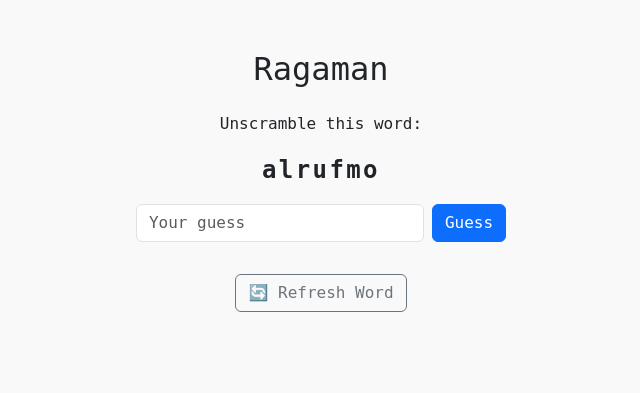
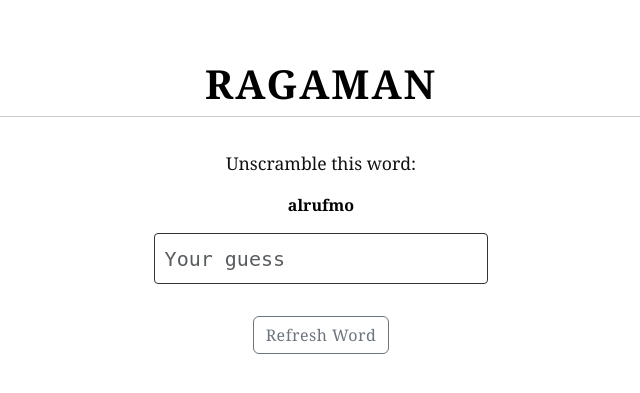
Before and after one commit to nicholasedger88/Ragaman, a Flask app: page / in a window 1280 px wide. Shown: the top 393 px of the page, without its empty margins (319-959 px from the left). Run offline with Flask 3, Linux system fonts and the light colour scheme.

Commit message:
Updated styling

```diff
--- a/app.py
+++ b/app.py
@@ -32,7 +32,7 @@ def index():
         if len(guess) != len(target_word):
             feedback = f"Please enter a {len(target_word)}-letter word."
         elif guess == target_word:
-            feedback = f"🎉 Correct! The word was: {target_word.upper()}"
+            feedback = f"Correct! The word was: {target_word}"
         else:
             styled = []
             for i in range(len(target_word)):
--- /dev/null
+++ b/static/style.css
@@ -0,0 +1,80 @@
+body {
+    background-color: white;
+    font-family: Georgia, 'Times New Roman', serif;
+    color: #000;
+    margin-top: 60px;
+}
+
+.container {
+    max-width: 700px;
+    margin: 0 auto;
+    padding: 0 1rem;
+}
+
+h1 {
+    font-size: 2.5rem;
+    font-weight: 700;
+    text-align: center;
+    border-bottom: 1px solid #ccc;
+    padding-bottom: 0.5rem;
+    margin-bottom: 2rem;
+    text-transform: uppercase;
+    letter-spacing: 0.05em;
+}
+
+p, li {
+    font-family: Georgia, 'Times New Roman', serif;
+    font-size: 1.1rem;
+    line-height: 1.6;
+    color: #111;
+}
+
+form {
+    margin-bottom: 2rem;
+}
+
+input[type="text"] {
+    width: 100%;
+    padding: 0.6rem;
+    font-size: 1.25rem;
+    font-family: monospace;
+    border: 1px solid #333;
+    border-radius: 4px;
+    outline: none;
+}
+
+button {
+    background-color: #000;
+    color: white;
+    padding: 0.6rem 1.2rem;
+    font-size: 1rem;
+    font-weight: bold;
+    border: none;
+    cursor: pointer;
+    margin-top: 1rem;
+    border-radius: 0;
+    letter-spacing: 0.03em;
+}
+
+button:hover {
+    background-color: #444;
+}
+
+.list-group-item {
+    font-family: monospace;
+    font-size: 1.25rem;
+    padding: 0.4rem;
+    border: none;
+    background-color: #f5f5f5;
+    text-align: center;
+    border-bottom: 1px solid #ddd;
+}
+
+code {
+    background: none;
+    font-size: 1.25rem;
+}
+
+strong {
+    font-weight: 700;
+}
--- a/templates/base.html
+++ b/templates/base.html
@@ -4,24 +4,8 @@
     <meta charset="UTF-8">
     <title>Ragaman</title>
     <link href="https://cdn.jsdelivr.net/npm/bootstrap@5.3.0/dist/css/bootstrap.min.css" rel="stylesheet">
-    <style>
-        body {
-            font-family: monospace;
-            padding-top: 50px;
-            background-color: #f9f9f9;
-        }
-        .container {
-            max-width: 600px;
-        }
-        h1 {
-            font-size: 2rem;
-            margin-bottom: 1.5rem;
-        }
-        .guess-box {
-            font-size: 1.5rem;
-            letter-spacing: 0.1em;
-        }
-    </style>
+    <link rel="stylesheet" href="{{ url_for('static', filename='style.css') }}">
+
 </head>
 <body>
     <div class="container text-center">
--- a/templates/index.html
+++ b/templates/index.html
@@ -10,7 +10,7 @@
 
     <form method="POST" class="mb-3 d-flex justify-content-center gap-2">
         <input type="text" name="guess" class="form-control w-50" placeholder="Your guess" required autocomplete="off">
-        <button type="submit" class="btn btn-primary">Guess</button>
+        <!--<button type="submit" class="btn btn-primary">Guess</button>-->
     </form>
 
     {% if feedback %}
@@ -36,6 +36,6 @@
 {% endif %}
 
     <form method="GET" action="/refresh">
-        <button type="submit" class="btn btn-outline-secondary mt-3">🔄 Refresh Word</button>
+        <button type="submit" class="btn btn-outline-secondary mt-3">Refresh Word</button>
     </form>
 {% endblock %}
```
Also changed, not shown: static/static.css (deleted).
